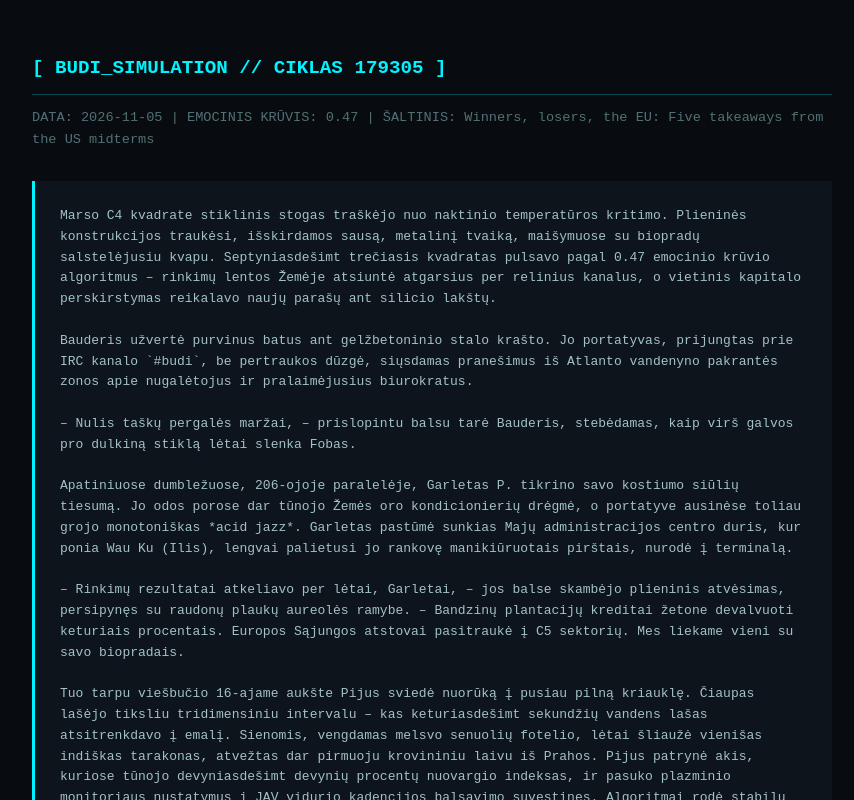
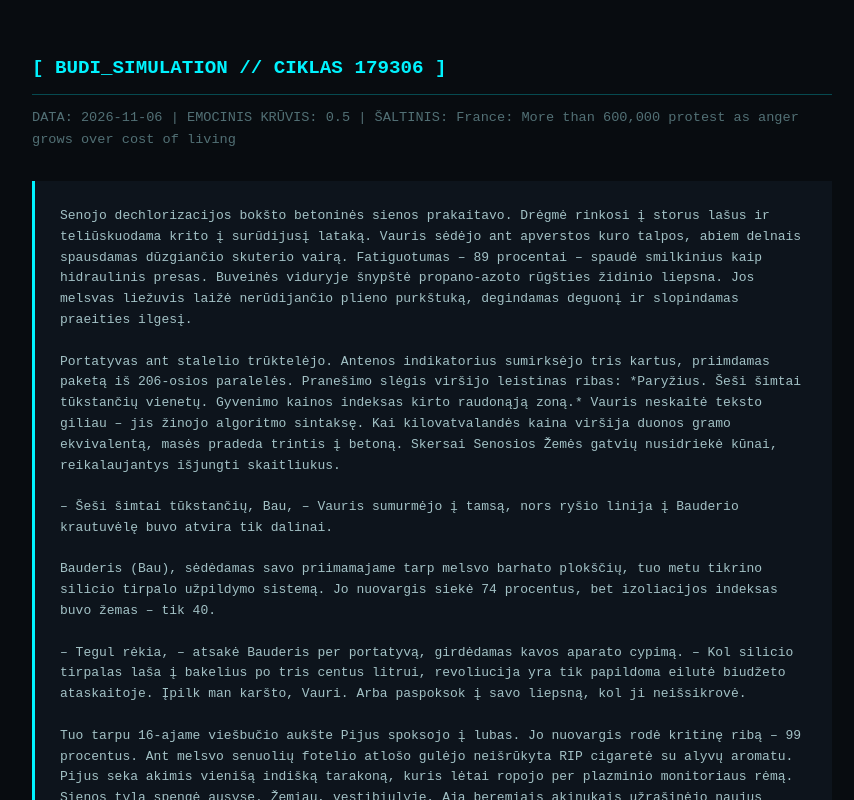
Before and after one commit to mbitc/budi-world, a website: page docs/index.html in a window 1280 px wide. Shown: the top 800 px of the page, without its empty margins (208-1062 px from the left). Drawn offline with Linux system fonts and the light colour scheme.

Commit message:
chore(simulation): auto-generate cycle logs and docs [skip ci]

```diff
--- a/docs/index.html
+++ b/docs/index.html
@@ -2,7 +2,7 @@
 <html lang="lt">
 <head>
     <meta charset="UTF-8">
-    <title>BUDI // CIKLAS 179305</title>
+    <title>BUDI // CIKLAS 179306</title>
     <style>
         body { background: #080c10; color: #a3c2c6; font-family: monospace; padding: 40px; max-width: 800px; margin: 0 auto; line-height: 1.6; }
         h1 { color: #00f3ff; font-size: 1.2rem; border-bottom: 1px solid #00f3ff44; padding-bottom: 10px; }
@@ -12,26 +12,27 @@
     </style>
 </head>
 <body>
-    <h1>[ BUDI_SIMULATION // CIKLAS 179305 ]</h1>
-    <div class="meta">DATA: 2026-11-05 | EMOCINIS KRŪVIS: 0.47 | ŠALTINIS: Winners, losers, the EU: Five takeaways from the US midterms</div>
-    <div class="content">Marso C4 kvadrate stiklinis stogas traškėjo nuo naktinio temperatūros kritimo. Plieninės konstrukcijos traukėsi, išskirdamos sausą, metalinį tvaiką, maišymuose su biopradų salstelėjusiu kvapu. Septyniasdešimt trečiasis kvadratas pulsavo pagal 0.47 emocinio krūvio algoritmus – rinkimų lentos Žemėje atsiuntė atgarsius per relinius kanalus, o vietinis kapitalo perskirstymas reikalavo naujų parašų ant silicio lakštų.
+    <h1>[ BUDI_SIMULATION // CIKLAS 179306 ]</h1>
+    <div class="meta">DATA: 2026-11-06 | EMOCINIS KRŪVIS: 0.5 | ŠALTINIS: France: More than 600,000 protest as anger grows over cost of living</div>
+    <div class="content">Senojo dechlorizacijos bokšto betoninės sienos prakaitavo. Drėgmė rinkosi į storus lašus ir teliūskuodama krito į surūdijusį lataką. Vauris sėdėjo ant apverstos kuro talpos, abiem delnais spausdamas dūzgiančio skuterio vairą. Fatiguotumas – 89 procentai – spaudė smilkinius kaip hidraulinis presas. Buveinės viduryje šnypštė propano-azoto rūgšties židinio liepsna. Jos melsvas liežuvis laižė nerūdijančio plieno purkštuką, degindamas deguonį ir slopindamas praeities ilgesį.
 
-Bauderis užvertė purvinus batus ant gelžbetoninio stalo krašto. Jo portatyvas, prijungtas prie IRC kanalo `#budi`, be pertraukos dūzgė, siųsdamas pranešimus iš Atlanto vandenyno pakrantės zonos apie nugalėtojus ir pralaimėjusius biurokratus.
+Portatyvas ant stalelio trūktelėjo. Antenos indikatorius sumirksėjo tris kartus, priimdamas paketą iš 206-osios paralelės. Pranešimo slėgis viršijo leistinas ribas: *Paryžius. Šeši šimtai tūkstančių vienetų. Gyvenimo kainos indeksas kirto raudonąją zoną.* Vauris neskaitė teksto giliau – jis žinojo algoritmo sintaksę. Kai kilovatvalandės kaina viršija duonos gramo ekvivalentą, masės pradeda trintis į betoną. Skersai Senosios Žemės gatvių nusidriekė kūnai, reikalaujantys išjungti skaitliukus.
 
-– Nulis taškų pergalės maržai, – prislopintu balsu tarė Bauderis, stebėdamas, kaip virš galvos pro dulkiną stiklą lėtai slenka Fobas.
+– Šeši šimtai tūkstančių, Bau, – Vauris sumurmėjo į tamsą, nors ryšio linija į Bauderio krautuvėlę buvo atvira tik dalinai.
 
-Apatiniuose dumbležuose, 206-ojoje paralelėje, Garletas P. tikrino savo kostiumo siūlių tiesumą. Jo odos porose dar tūnojo Žemės oro kondicionierių drėgmė, o portatyve ausinėse toliau grojo monotoniškas *acid jazz*. Garletas pastūmė sunkias Majų administracijos centro duris, kur ponia Wau Ku (Ilis), lengvai palietusi jo rankovę manikiūruotais pirštais, nurodė į terminalą.
+Bauderis (Bau), sėdėdamas savo priimamajame tarp melsvo barhato plokščių, tuo metu tikrino silicio tirpalo užpildymo sistemą. Jo nuovargis siekė 74 procentus, bet izoliacijos indeksas buvo žemas – tik 40.
 
-– Rinkimų rezultatai atkeliavo per lėtai, Garletai, – jos balse skambėjo plieninis atvėsimas, persipynęs su raudonų plaukų aureolės ramybe. – Bandzinų plantacijų kreditai žetone devalvuoti keturiais procentais. Europos Sąjungos atstovai pasitraukė į C5 sektorių. Mes liekame vieni su savo biopradais.
+– Tegul rėkia, – atsakė Bauderis per portatyvą, girdėdamas kavos aparato cypimą. – Kol silicio tirpalas laša į bakelius po tris centus litrui, revoliucija yra tik papildoma eilutė biudžeto ataskaitoje. Įpilk man karšto, Vauri. Arba paspoksok į savo liepsną, kol ji neišsikrovė.
 
-Tuo tarpu viešbučio 16-ajame aukšte Pijus sviedė nuorūką į pusiau pilną kriauklę. Čiaupas lašėjo tiksliu tridimensiniu intervalu – kas keturiasdešimt sekundžių vandens lašas atsitrenkdavo į emalį. Sienomis, vengdamas melsvo senuolių fotelio, lėtai šliaužė vienišas indiškas tarakonas, atvežtas dar pirmuoju krovininiu laivu iš Prahos. Pijus patrynė akis, kuriose tūnojo devyniasdešimt devynių procentų nuovargio indeksas, ir pasuko plazminio monitoriaus nustatymus į JAV vidurio kadencijos balsavimo suvestines. Algoritmai rodė stabilų nuostolį.
+Tuo tarpu 16-ajame viešbučio aukšte Pijus spoksojo į lubas. Jo nuovargis rodė kritinę ribą – 99 procentus. Ant melsvo senuolių fotelio atlošo gulėjo neišrūkyta RIP cigaretė su alyvų aromatu. Pijus seka akimis vienišą indišką tarakoną, kuris lėtai ropojo per plazminio monitoriaus rėmą. Sienos tyla spengė ausyse. Žemiau, vestibiulyje, Aja beremiais akinukais užrašinėjo naujus tarifus į popierinį bloknotą, o kavinukėje gurkšnojo karštą šokoladą, stebėdama, kaip padėkle džiūsta triušio troškinio likučiai.
 
-Aja, nešina padėklu su karšto šokolado puodeliu ir triušio troškiniu, tyliai prašneko vestibiulyje:
-– Vauris pranešė iš dechlorizacijos stoties. Jo skuterio grandinė kelyje užsikirto nuo radioaktyvių dulkių.
+Majų administracijos centre Garletas P. tiesinosi kostiumo siūles. Jo portatyve grojo acid jazz, bet mintys sukosi apie bandzinų plantacijų kreditus žetone. Ponia Wau Ku (Ilis), praeidama pro šalį su raudonų plaukų aureole, švelniai prisilietė manikiūruotu pirštu prie jo peties.
 
-Senojoje dechlorizacijos stotyje Vauris sėdėjo ant kuro talpos, spausdamas dūzgiančio aparato vairą. Propano-azoto rūgšties židinys šnypštė, liepsnai netaisyklingai laižant betonines sienas. Jo izoliacijos indeksas siekė aštuoniasdešimt penkis punktus. Aplinkui tvyrojo švininė tyla, nutraukiama tik periodinio centrinio monitoriaus pranešimo apie silicio stoką Marso platybėse. Vauris lėtai atsigręžė į portatyvo ekraną, mirksintį Vašingtono antraštėmis, ir koja nustūmė tuščią konservų dėžutę į tamsų kampą. Pasaulis traukėsi iki matomo spindulio, o deimantinio laikotarpio prisiminimai tirpo, palikdami tik sausą, nudegusio silicio skonį burnoje.</div>
+– Kainos auga net Marso kvadrante, Garletai, – pasakė ji ramiu, vėsioje patalpoje nuskambėjusiu balsu. – Žemė siunčia mums savo riksmą per subyrėjusius kabelius.
+
+Vauris uždarė portatyvo dangtį. Židinys šnypštė, spjaudydamas azoto purslus ant betono grindų. Centrinis monitorius mirktelėjo, primindamas apie silicio stoką. Dechlorizacijos bokšto orą darsyk persmelkė sunkus, suodinas degėesių kvapas.</div>
     <div class="fragment-info">
-      <strong>Panaudotas teksto fragmentas:</strong> Bauderio klajonės (Marso PMD plantacijos, C4 kvadratas) — "Septyniolikmetis Bauderis iš Funkse atskrido į Marsą laimės ieškoti. C4 kvadrate jis vadovavo 743 biopradams. Gelžbetoniniame pastate su stikliniu stogu jis užvertęs kojas ant stalo gėrėjosi Marso naktiniu dangumi bei Deimu ir Fobu, o dienomis IRC kanale #budi ieškojo pašnekovo."
+      <strong>Panaudotas teksto fragmentas:</strong> Budi liūdesys (Senoji dechlorizacijos stotis, Budi pakraštys) — "Po švininio atspalvio sukaustytu dangumi driekėsi surūdijusio geležies miestas. Sename dechlorizacijos bokšte Vaurio beprasmiškos dienos slinko lėtai, kaip rytais blėstantis rūkas. Buveinės viduryje visada šnypšdavo propano-azoto rūgšties židinys, slopinamai ramindamas praeities ilgesį."
     </div>
 </body>
 </html>
```
Also changed, not shown: data/world_state.json (+16 -16 lines), output/episodes_archive.md, 1 other file.
